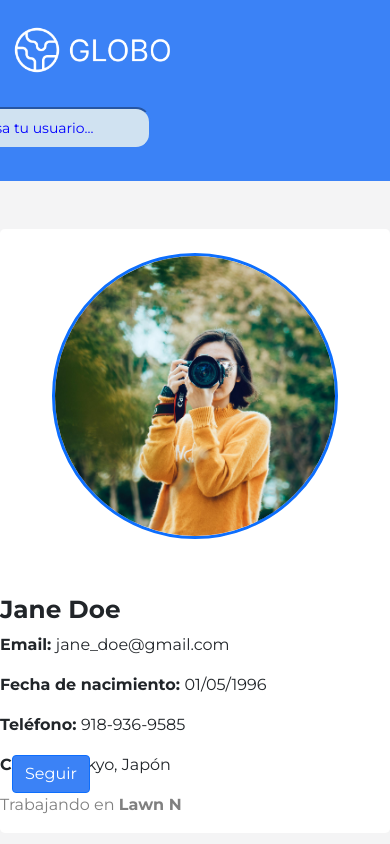
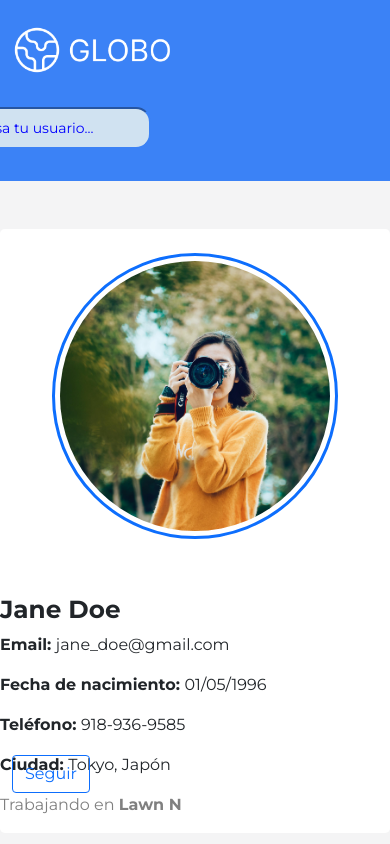
Before and after one commit to matiasbruna/Tp2-Globo-VueJs, a Vue app: page / in a window 390 px wide. Shown: the top 844 px of the page. Built offline with nearby package versions, Linux system fonts and the light colour scheme.

Commit message:
cree un nuevo componente con el contenido del perfil

```diff
--- a/src/App.vue
+++ b/src/App.vue
@@ -1,11 +1,13 @@
 <template>
   <CabeceraGlobo msg = ""/>
+  <PerfilGlobo/>
   <CuerpoGlobo/>
 </template>
 
 <script>
 import  CabeceraGlobo from './components/CabeceraGlobo.vue'
 import CuerpoGlobo from './components/CuerpoGlobo.vue';
+import PerfilGlobo from './components/PerfilGlobo.vue';
 
 
 
@@ -13,7 +15,8 @@ export default {
   name: 'App',
   components: {
     CabeceraGlobo,
-    CuerpoGlobo
+    CuerpoGlobo,
+    PerfilGlobo
 }
 }
 </script>
--- a/src/components/CuerpoGlobo.vue
+++ b/src/components/CuerpoGlobo.vue
@@ -1,26 +1,4 @@
 <template>
-    <div class="container mt-5 rounded-3 container-color">
-        <div class="row">
-            <div class="col-xs-12 col-sm-3 d-flex justify-content-center align-items-center">
-                <div class="p-4">
-                    <img src="../assets/img/perfil.jpg" alt="imagen perfil" title="Jane Doe"
-                        class="rounded-circle border border-3 border-primary imgPerfil">
-                </div>
-            </div>
-            <div class="col-xs-12 col-sm-7 datos">
-                <h2><b>Jane Doe</b></h2>
-                <p class="datos"><b>Email: </b>jane_doe@gmail.com</p>
-                <p class="datos"><b>Fecha de nacimiento: </b>01/05/1996</p>
-                <p class="datos"><b>Teléfono: </b>918-936-9585</p>
-                <p class="datos"><b>Ciudad: </b>Tokyo, Japón</p>
-                <p class="gris">Trabajando en <b>Lawn N</b></p>
-            </div>
-            <div class="col-xs-12 col-sm-2 " style="position: relative" id="cajaSeguir">
-                <button class="btn btn-outline-primary" id="btnSeguir">Seguir</button>
-            </div>
-        </div>
-    </div>
-
     <div class="container mt-4 p-0">
 
         <div class="row">
@@ -88,43 +66,11 @@
 
     }
 
-
-
-
-
 </script>
 
 <style scoped>
 .container-color{
     background-color: white;
-
-}
-
-.imgPerfil{
-    width: 100%;
-    object-fit: contain;
-    display: block;
-    margin: 0.5 auto;
-
-}
-@media (max-width: 576px) {
-    .imgPerfil {
-        width: 90%;
-        height: 90%;
-        object-fit: contain;
-        display: block;
-        margin: 0 auto;
-    }
-}
-
-.datos{
-    text-align: left;
-    padding-left: 0rem;
-}
-#btnSeguir{
-
-position: absolute;
-bottom: 40px;
 
 }
 .imgPublicacion{
--- /dev/null
+++ b/src/components/PerfilGlobo.vue
@@ -0,0 +1,80 @@
+<template>
+    <div class="container mt-5 rounded-3 container-color">
+        <div class="row">
+            <div class="col-xs-12 col-sm-3 d-flex justify-content-center align-items-center">
+                <div class="p-4">
+                    <img src="../assets/img/perfil.jpg" alt="imagen perfil" title="Jane Doe"
+                        class="rounded-circle border border-3 border-primary imgPerfil">
+                </div>
+            </div>
+            <div class="col-xs-12 col-sm-7 datos">
+                <h2><b>Jane Doe</b></h2>
+                <p class="datos"><b>Email: </b>jane_doe@gmail.com</p>
+                <p class="datos"><b>Fecha de nacimiento: </b>01/05/1996</p>
+                <p class="datos"><b>Teléfono: </b>918-936-9585</p>
+                <p class="datos"><b>Ciudad: </b>Tokyo, Japón</p>
+                <p class="gris">Trabajando en <b>Lawn N</b></p>
+            </div>
+            <div class="col-xs-12 col-sm-2 " style="position: relative" id="cajaSeguir">
+                <button class="btn btn-outline-primary" id="btnSeguir">Seguir</button>
+            </div>
+        </div>
+    </div>
+
+</template>
+
+
+<script>
+
+export default {
+    name: 'PerfilGlobo'
+}
+
+
+</script>
+
+
+
+<style scoped>
+
+.container-color{
+    background-color: white;
+
+}
+
+.imgPerfil{
+    width: 100%;
+    object-fit: contain;
+    display: block;
+    margin: 0.5 auto;
+    border: 4px solid #0116f6; padding: 5px; background: #ffff;
+}
+
+.datos{
+    text-align: left;
+    padding-left: 0rem;
+}
+h2{
+    margin-top: 2rem;
+}
+
+@media (max-width: 576px) {
+    .imgPerfil {
+        width: 90%;
+        height: 90%;
+        object-fit: contain;
+        display: block;
+        margin: 0 auto;
+    }
+}
+
+#btnSeguir{
+position: absolute;
+bottom: 40px;
+}
+
+.gris{
+color: grey;
+}
+
+</style>
```
Also changed, not shown: src/components/HelloWorld.vue (deleted, +0 -59 lines).
